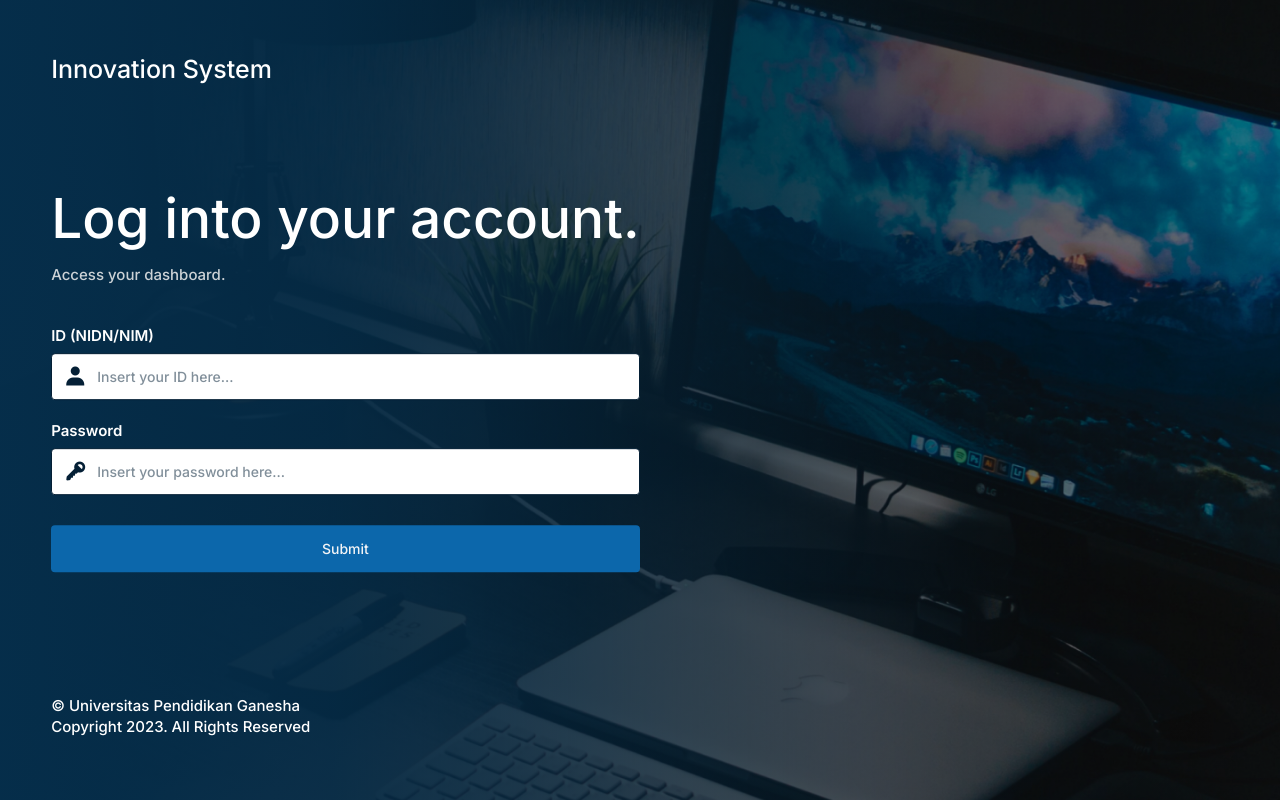
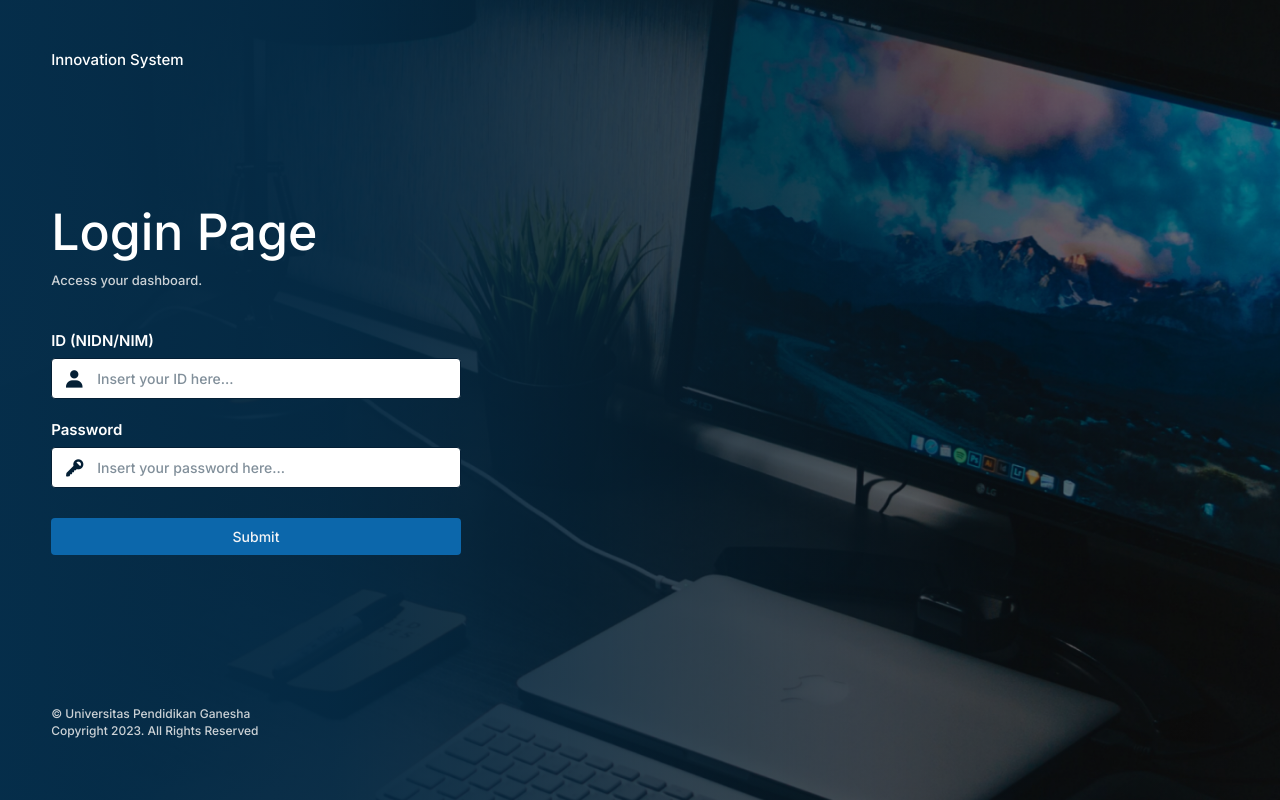
Before and after one commit to vedasuputra/innosys, a PHP site: page /login.html in a window 1280 px wide. Run offline with PHP 8.4, Linux system fonts and the light colour scheme; some libraries are stand-ins or nearby versions.

Commit message:
small changes

```diff
--- a/home.html
+++ b/home.html
@@ -51,7 +51,7 @@
                         </div>
                     </div>
                 </div>
-                <a href="#"><i class='bx bx-log-in-circle' style="font-size: 26px; padding-top: 0.3rem;"></i></a>
+                <a href="login.html"><i class='bx bx-log-in-circle' style="font-size: 26px; padding-top: 0.3rem;"></i></a>
             </div>
         </div>
     </nav>
--- a/login.css
+++ b/login.css
@@ -17,25 +17,25 @@ h2, h1, h4 {
 }
 
 h2 {
-  font-size: 25px;
+  font-size: 15px;
   position: absolute;
   top: 6vh;
   left: 4vw;
 }
 
 h1 {
-  font-size: 55px;
-  padding-bottom: 20px;
+  font-size: 50px;
+  padding-bottom: 15px;
 }
 
 h4 {
-  font-size: 15px;
+  font-size: 13px;
   color: #CCD2D6!important;
 }
 
 .content {
   left: 4vw;
-
+  width: 32vw;
   top: 48%;
   -ms-transform: translateY(-50%);
   transform: translateY(-50%);
@@ -48,15 +48,15 @@ form {
 }
 
 input[type="text"], input[type="password"] {
-  padding: 14px!important;
+  padding: 11px!important;
   padding-left: 45px!important;
 }
 
 .input-container i {
   position: absolute;
-  font-size: 24px;
+  font-size: 22px;
   padding-left: 12px;
-  padding-top: 12px;
+  padding-top: 10px;
   color: #041f35;
 }
 
@@ -66,10 +66,13 @@ label {
 
 .submit {
   margin-top: 30px!important;
+  padding: 10px!important;
 }
 
 p {
   position: absolute;
   bottom: 6vh;
   left: 4vw;
+  font-size: 12px;
+  color: #CCD2D6;
 }
--- a/login.html
+++ b/login.html
@@ -13,12 +13,12 @@
 </head>
 
 <body>
-  <a href="dashboard.html">
+  <a href="home.html">
     <h2>Innovation System</h2>
   </a>
 
   <div class="content">
-    <h1>Log into your account.</h1>
+    <h1>Login Page</h1>
     <h4>Access your dashboard.</h4>
 
     <form action="login.php" method="post" enctype="multipart/form-data">
--- a/login.php
+++ b/login.php
@@ -36,7 +36,7 @@ function loginUser($username, $password)
             $_SESSION['username'] = $username;
             $_SESSION['role'] = 'user';
             $_SESSION['nama'] = $row['Username'];
-            header("Location: user.html");
+            header("Location: user.php");
             exit();
         }
     }
--- a/user.css
+++ b/user.css
@@ -4,7 +4,7 @@
       rgba(5, 46, 75, 0.8),
       rgba(0, 0, 0, 0.3) 80%
     ),
-    url("../photos/headlineuser.jpg");
+    url("photos/headlineuser.jpg");
   background-size: cover;
   background-repeat: no-repeat;
   background-attachment: fixed;
--- a/user.php
+++ b/user.php
@@ -8,7 +8,7 @@ if (!isset($_SESSION["loggedin"]) || $_SESSION["loggedin"] !== true) {
 }
 
 
-$get1 = mysqli_query($conn, "SELECT * FROM innovdata INNER JOIN userinnov ON innovdata.IDInnov = userinnov.IDInnov WHERE userinnov.IDUser = ?");
+// $get1 = mysqli_query($conn, "SELECT * FROM innovdata INNER JOIN userinnov ON innovdata.IDInnov = userinnov.IDInnov WHERE userinnov.IDUser = ?");
 
 ?>
 
```
Also changed, not shown: submission.php (+21 -3 lines), photos/photo_2023-12-02_06-39-18.jpg (added).
